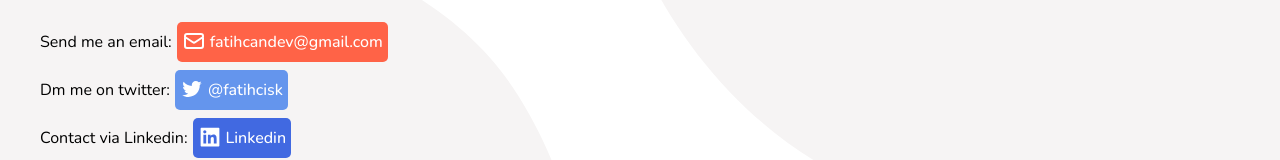
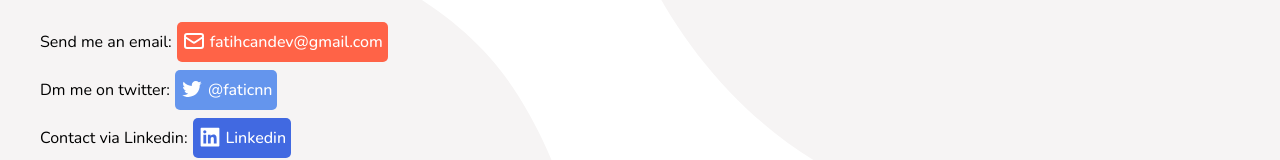
Before and after one commit to fatcisk/portfolio-react, a React (Create React App) app in the folder client/: page /contact in a window 1280 px wide. Shown: the part 280-440 px from the top of the page. Built offline with nearby package versions, Linux system fonts and the light colour scheme.

Commit message:
small change

```diff
--- a/client/src/pages/Contact.jsx
+++ b/client/src/pages/Contact.jsx
@@ -33,7 +33,7 @@ export default function Contact() {
             <span className="contact-icon">
               <AiOutlineTwitter />
             </span>
-            @fatihcisk
+            @faticnn
           </a>
         </span>
         <span className="container-cn">
```
